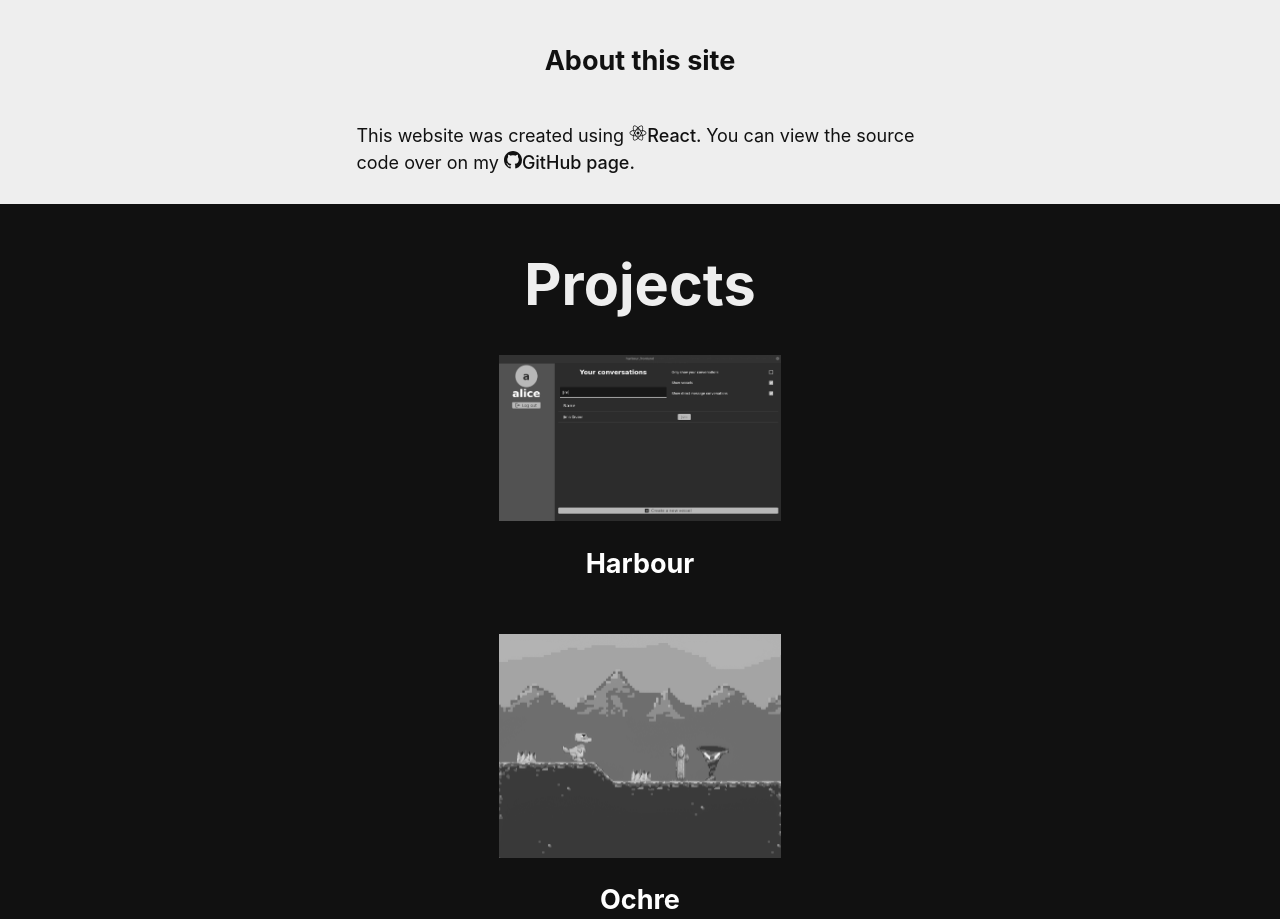
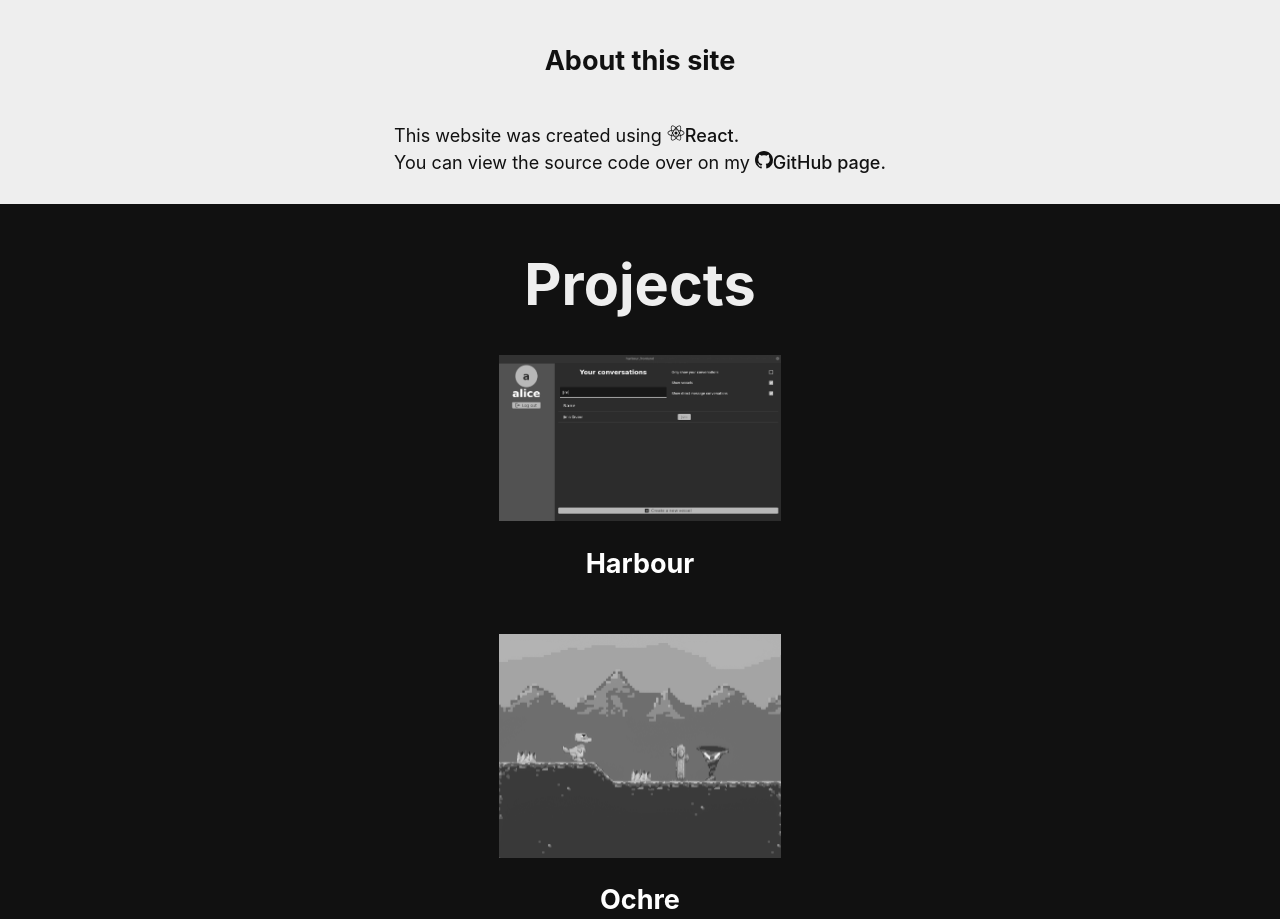
Before and after one commit to Saltswimmer/web-personal, a React (Vite) app: page / in a window 1280 px wide. Shown: the part 2048-2967 px from the top of the page. Built offline with nearby package versions, Linux system fonts and the light colour scheme.

Commit message:
Fixed wrapping issue in about section

```diff
--- a/src/index.jsx
+++ b/src/index.jsx
@@ -187,8 +187,8 @@ export default function Index() {
             </ul>
             <h2>About this site</h2>
             <p>
-                This website was created using <a href='https://react.dev/'><IoLogoReact />React. </a>
-                You can view the source code over on my <a href='https://github.com/Saltswimmer/web-personal/'><BsGithub />GitHub page.</a>
+                This website was created using <a style={{display:"inline-block"}} href='https://react.dev/'><IoLogoReact />React.</a><br></br>
+                You can view the source code over on my <a style={{display:"inline-block"}} href='https://github.com/Saltswimmer/web-personal/'><BsGithub />GitHub page.</a>
             </p>
         </div>
         <div id='projects' className="Section">
```
